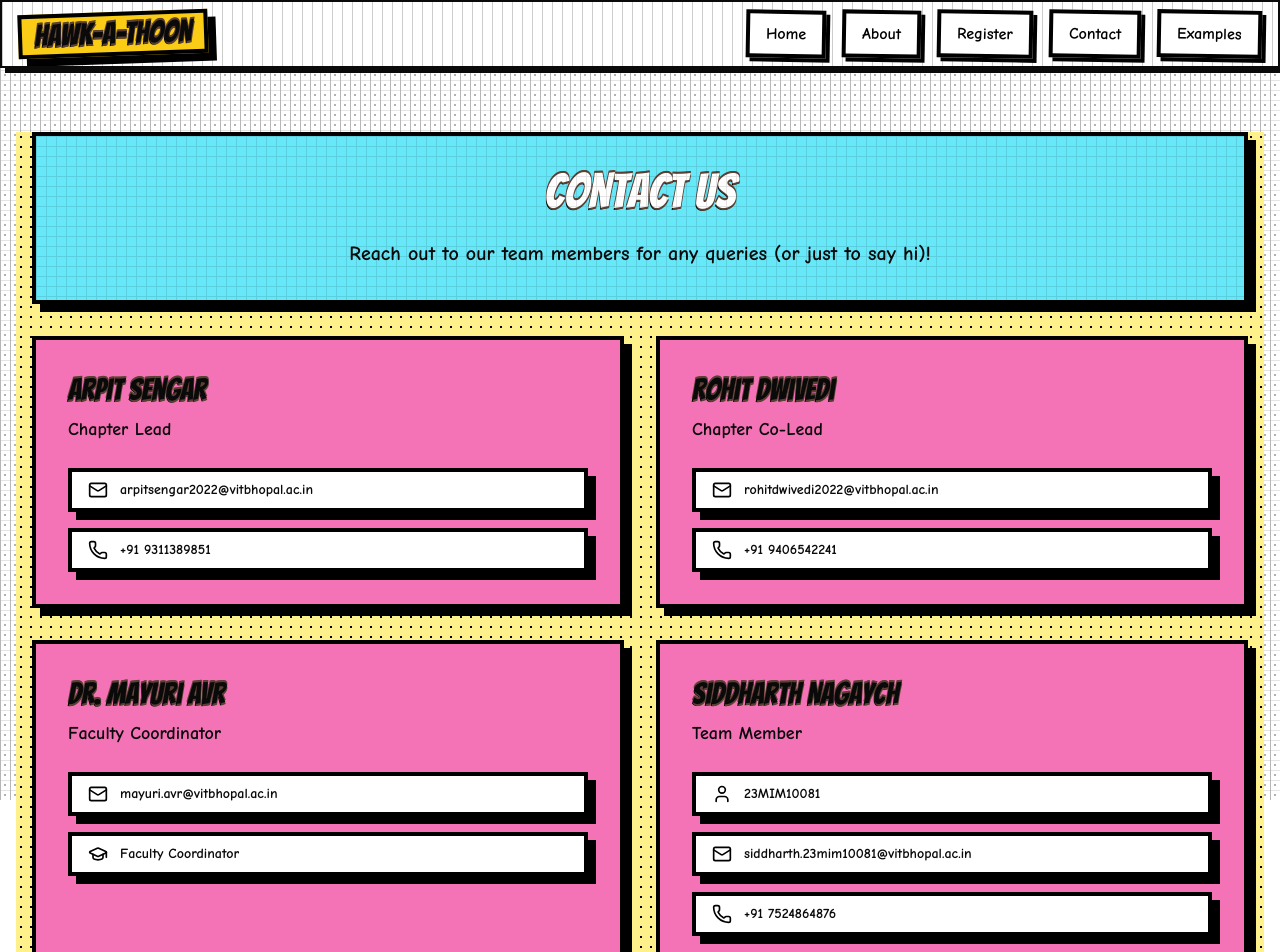
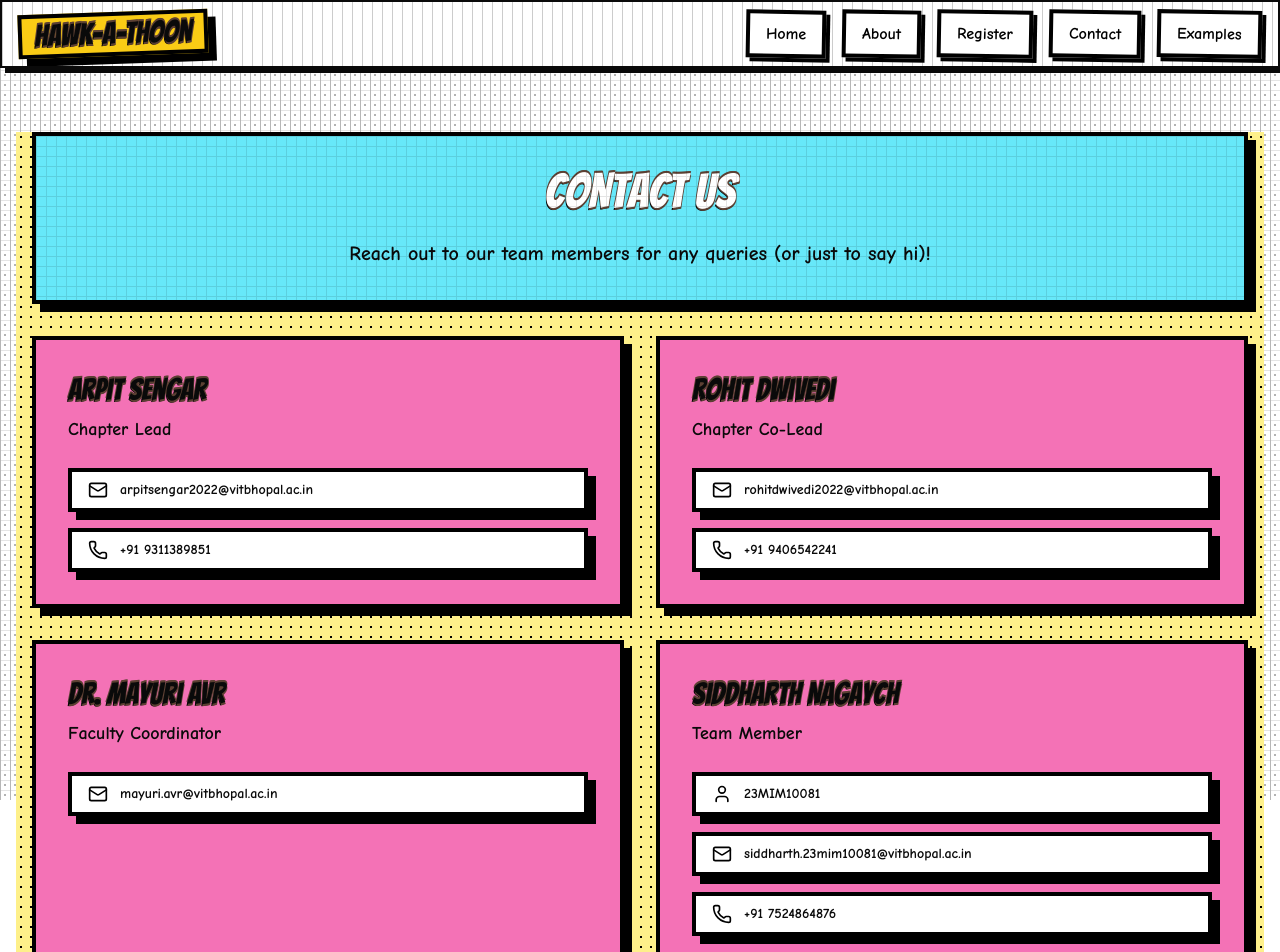
Before and after one commit to Omdena-VIT-Bhopal-University/hawkathoon-website, a Next.js app: page /contact in a window 1280 px wide. Shown: the top 952 px of the page. Built offline with nearby package versions, Linux system fonts and the light colour scheme.

Commit message:
final changes

```diff
--- a/app/contact/page.tsx
+++ b/app/contact/page.tsx
@@ -1,5 +1,5 @@
 import Link from "next/link";
-import { Mail, Phone, User, GraduationCap } from "lucide-react";
+import { Mail, Phone, User } from "lucide-react";
 
 const contacts = [
   {
@@ -47,12 +47,6 @@ const contacts = [
         href: "mailto:mayuri.avr@vitbhopal.ac.in",
         label: "Email",
         value: "mayuri.avr@vitbhopal.ac.in",
-      },
-      {
-        icon: <GraduationCap size={20} />,
-        href: "#",
-        label: "Role",
-        value: "Faculty Coordinator",
       },
     ],
   },
```
